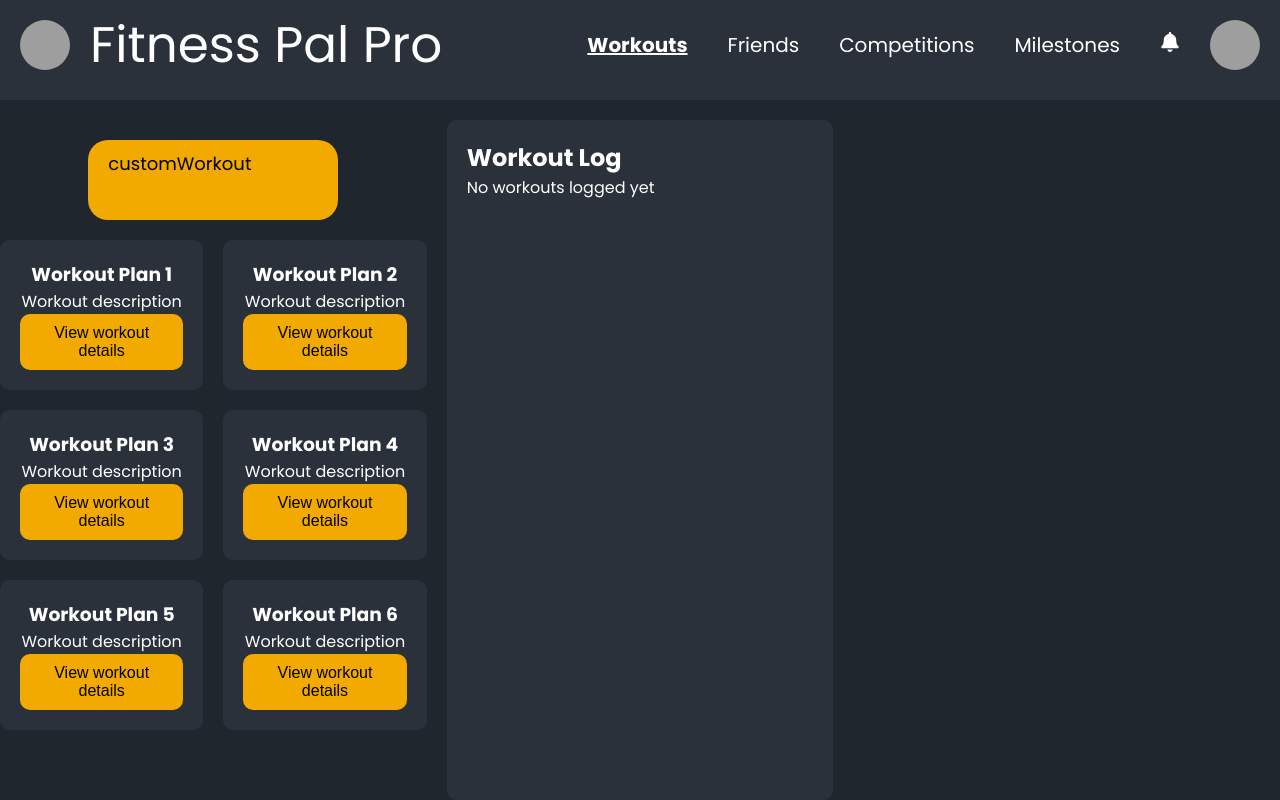
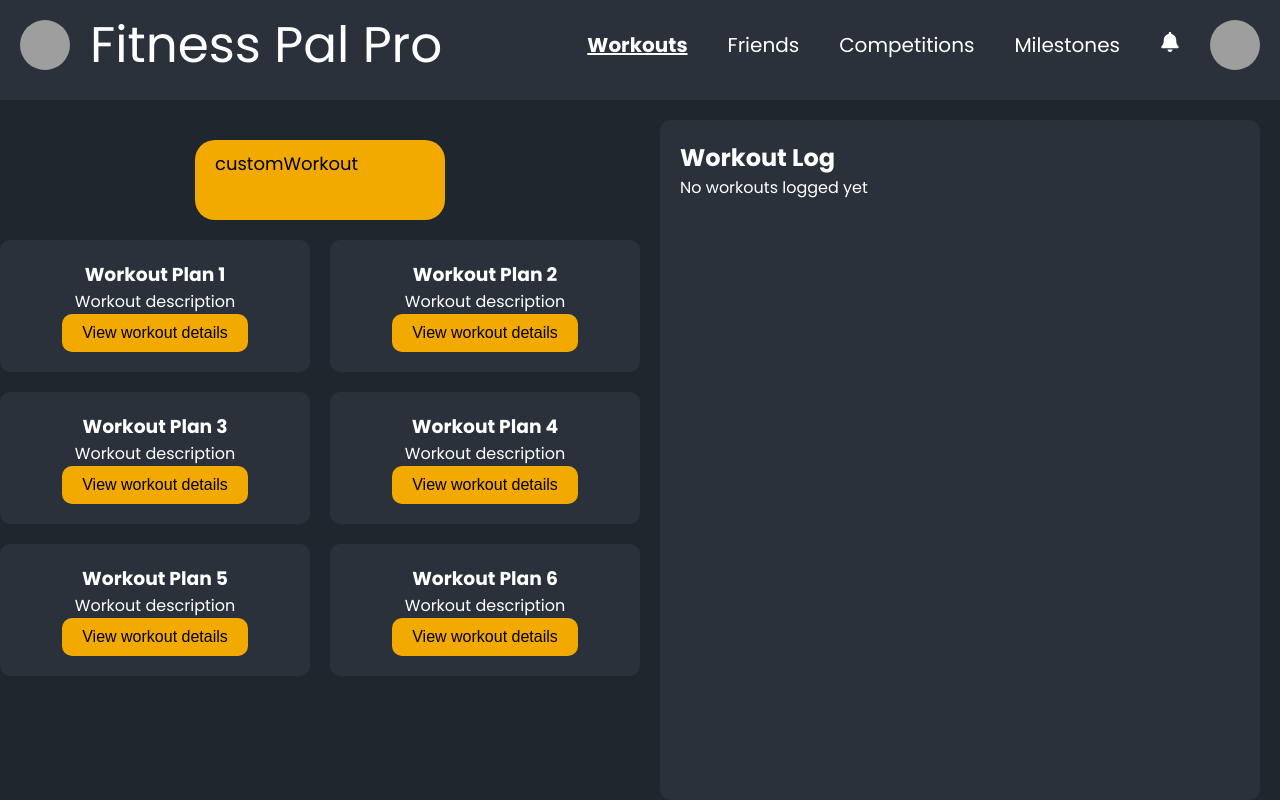
Before and after one commit to AlexMerlo1/Fitness-Pal-Pro, a React (Vite) app in the folder frontend/: page /Workouts in a window 1280 px wide. Built offline with nearby package versions, Linux system fonts and the light colour scheme; grey boxes are pictures that could not be loaded.

Commit message:
pip install graphs and workout css change

```diff
--- a/frontend/package.json
+++ b/frontend/package.json
@@ -11,9 +11,11 @@
   },
   "dependencies": {
     "axios": "^1.7.7",
+    "chart.js": "^4.4.7",
     "frontend": "file:",
     "jwt-decode": "^4.0.0",
     "react": "^18.3.1",
+    "react-chartjs-2": "^5.2.0",
     "react-dom": "^18.3.1",
     "react-icons": "^5.3.0",
     "react-router-dom": "^6.26.2"
--- a/frontend/src/components/WorkoutsPage/Workouts.css
+++ b/frontend/src/components/WorkoutsPage/Workouts.css
@@ -27,7 +27,7 @@ body {
   margin-top: 20px;
   flex-grow: 1;
   display: grid;
-  grid-template-columns: repeat(3, 1fr);
+  grid-template-columns: repeat(2, 1fr);
 }
 
 .workout-Search-div {
```
Also changed, not shown: 2 other files (tests, documents, lock files or other folders).
